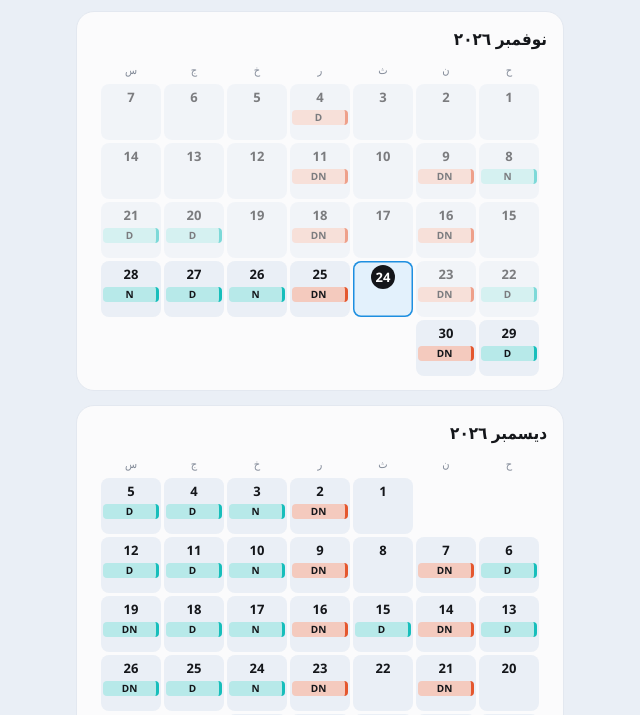
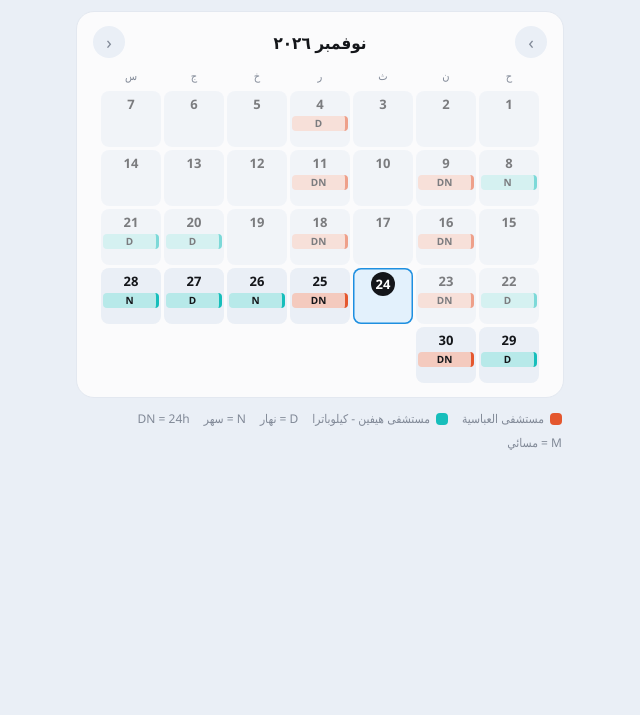
Before and after one commit to darrrwish/myshift-, a plain HTML site: page roster.html in a window 1280 px wide. Shown: the part 121-836 px from the top of the page, without its empty margins (320-960 px from the left). After the commit the page ends 800 px from the top, so only its background shows below. Drawn offline with Linux system fonts and the light colour scheme.

Commit message:
Refactor build function and improve rendering logic

```diff
--- a/roster.html
+++ b/roster.html
@@ -23,6 +23,7 @@ section{margin-top:14px}
 .card{background:var(--sf);border:1px solid var(--ln);border-radius:18px;padding:14px 16px}
 .ch{display:flex;align-items:center;justify-content:space-between;margin-bottom:10px}
 .ch h2{margin:0;font-size:17px}
+.nav{width:32px;height:32px;border:0;border-radius:50%;background:var(--bg);color:var(--mu);font-size:18px;cursor:pointer}
 .wk,.days{display:grid;grid-template-columns:repeat(7,1fr);gap:4px}
 .wk span{text-align:center;font-size:11px;color:var(--mu);padding-bottom:6px}
 .cell{min-height:56px;border:0;border-radius:8px;background:var(--bg);padding:4px 2px;display:flex;flex-direction:column;gap:2px;text-align:center}
@@ -77,53 +78,52 @@ function keyOf(d){return d.getFullYear()+"-"+String(d.getMonth()+1).padStart(2,"
 function today(){var n=new Date();return new Date(n.getFullYear(),n.getMonth(),n.getDate())}
 document.documentElement.dataset.theme=matchMedia("(prefers-color-scheme: dark)").matches?"dark":"light";
 var cv=localStorage.getItem("almihwar-roster-cv")==="a"?"a":"g";
+var places=[],shifts={},viewM=null;
 function deny(){document.title=" ";document.body.innerHTML="";}
 function build(DATA){
-  var t=today();
-  var places=DATA.places||[],shifts=DATA.shifts||{};
+  places=DATA.places||[];shifts=DATA.shifts||{};
   var stamp=DATA.at||DATA.updatedAt;
-  var months={};
-  Object.keys(shifts).forEach(function(pid){Object.keys(shifts[pid]||{}).forEach(function(k){months[k.slice(0,7)]=1})});
-  var mkeys=Object.keys(months).sort();
-  if(!places.length||!mkeys.length){deny();return}
-  var h='<header class="top"><h1>روستر الشيفتات</h1><p>تحديث: '+fDT.format(new Date(stamp))+' · للعرض فقط</p></header>'
-    +'<div class="vsw" id="vsw" role="group" aria-label="طريقة العرض"><button type="button" data-cv="a">عمودي</button><button type="button" data-cv="g">تقليدي</button></div>';
-  mkeys.forEach(function(mk){
-    var y=+mk.slice(0,4),m=+mk.slice(5,7)-1;
-    h+='<section class="card"><div class="ch"><h2>'+fM.format(new Date(y,m,1))+'</h2></div>'
-      +'<div class="wk wk2" data-wk="'+mk+'"></div><div class="days" data-days="'+mk+'"></div></section>';
-  });
-  h+='<div class="lg" id="lg"></div>';
+  var has=false;Object.keys(shifts).forEach(function(pid){if(Object.keys(shifts[pid]||{}).length)has=true});
+  if(!places.length||!has){deny();return}
+  var t0=today();viewM=new Date(t0.getFullYear(),t0.getMonth(),1);
+  var h='<header class="top"><h1>روستر الشيفتات</h1><p>تحديث: '+fDT.format(new Date(stamp))+'</p></header>'
+    +'<div class="vsw" id="vsw" role="group" aria-label="طريقة العرض"><button type="button" data-cv="a">عمودي</button><button type="button" data-cv="g">تقليدي</button></div>'
+    +'<section class="card"><div class="ch"><button class="nav" id="prev" type="button" aria-label="الشهر اللي قبله">›</button><h2 id="mt"></h2><button class="nav" id="nxt" type="button" aria-label="الشهر الجاي">‹</button></div>'
+    +'<div class="wk wk2" id="wk"></div><div class="days" id="days"></div></section>'
+    +'<div class="lg" id="lg"></div>';
   $("app").innerHTML=h;
   $("vsw").addEventListener("click",function(e){var b=e.target.closest("button[data-cv]");if(!b)return;cv=b.dataset.cv;localStorage.setItem("almihwar-roster-cv",cv);render()});
+  $("prev").addEventListener("click",function(){viewM=new Date(viewM.getFullYear(),viewM.getMonth()-1,1);render()});
+  $("nxt").addEventListener("click",function(){viewM=new Date(viewM.getFullYear(),viewM.getMonth()+1,1);render()});
   render();
+}
 function render(){
+  var t=today(),y=viewM.getFullYear(),m=viewM.getMonth();
   var btns=document.querySelectorAll("#vsw button");
   for(var bi=0;bi<btns.length;bi++)btns[bi].classList.toggle("sel",btns[bi].dataset.cv===cv);
-    mkeys.forEach(function(mk){
-      var y=+mk.slice(0,4),m=+mk.slice(5,7)-1;
-      var daysEl=document.querySelector('[data-days="'+mk+'"]'),wkEl=document.querySelector('[data-wk="'+mk+'"]');
+  $("mt").textContent=fM.format(viewM);
+  var daysEl=$("days"),wkEl=$("wk");
   daysEl.classList.toggle("grid",cv==="g");wkEl.classList.toggle("on",cv==="g");
   var h="",d,n,dt,k,tdy;
   if(cv==="g"){
-        if(!wkEl.children.length)wkEl.innerHTML=[0,1,2,3,4,5,6].map(function(i){return "<span>"+fWn.format(new Date(2024,0,7+i))+"</span>"}).join("");
+    wkEl.innerHTML=[0,1,2,3,4,5,6].map(function(i){return "<span>"+fWn.format(new Date(2024,0,7+i))+"</span>"}).join("");
     for(var i=0;i<new Date(y,m,1).getDay();i++)h+='<div class="cell bl" aria-hidden="true"></div>';
     for(d=1,n=new Date(y,m+1,0).getDate();d<=n;d++){
       dt=new Date(y,m,d);k=keyOf(dt);tdy=dt.getTime()===t.getTime();
       var pills=places.map(function(p){var v=(shifts[p.id]||{})[k];return v?'<i class="pill" style="--c:'+p.color+'">'+v+"</i>":""}).join("");
       h+='<div class="cell'+(tdy?" td":"")+(dt<t?" ps":"")+'"><span class="n">'+d+"</span>"+pills+"</div>";
     }
-        daysEl.innerHTML=h;return;
-      }
+    daysEl.innerHTML=h;
+  }else{
+    wkEl.innerHTML="";
     for(d=1,n=new Date(y,m+1,0).getDate();d<=n;d++){
       dt=new Date(y,m,d);k=keyOf(dt);tdy=dt.getTime()===t.getTime();
       var its=places.map(function(p){var v=(shifts[p.id]||{})[k];return v?'<span class="it" style="--c:'+p.color+'"><small>'+(SH[v]||v)+"</small><i></i><b>"+esc(p.name)+"</b></span>":""}).join("");
       h+='<div class="dr'+(tdy?" td":"")+(dt<t?" ps":"")+(its?"":" e")+'"><span class="dn"><small>'+fS.format(dt)+"</small><b>"+d+'</b></span><span class="ev">'+its+"</span></div>";
     }
     daysEl.innerHTML=h;
-    });
+  }
   $("lg").innerHTML=places.map(function(p){return '<span style="--c:'+p.color+'"><i></i>'+esc(p.name)+"</span>"}).join("")+CODES.map(function(c){return "<span>"+c+" = "+SH[c]+"</span>"}).join("");
-  }
 }
 fetch("roster.json?ts="+Date.now(),{cache:"no-store"}).then(function(r){if(!r.ok)throw 0;return r.json()}).then(function(j){
   if(!j||!(j.at||j.updatedAt)||!j.places||!j.shifts){deny();return}
```
Lines whose indentation alone changed are shown as unchanged.
